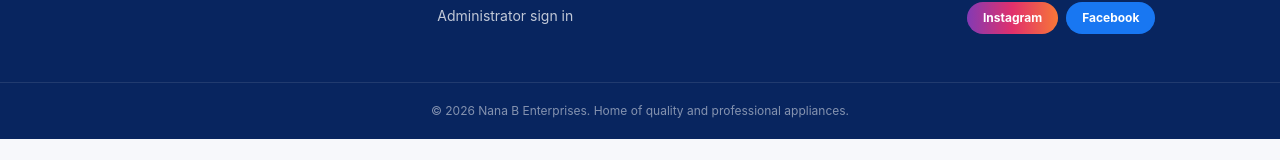
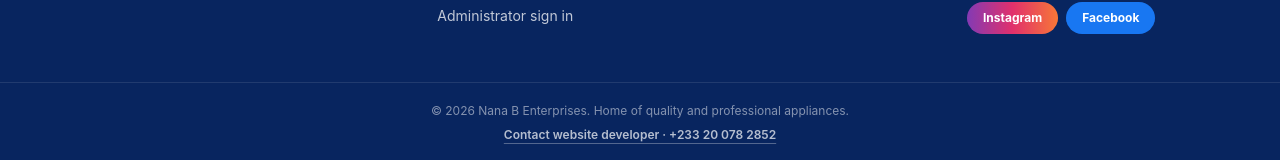
Before and after one commit to BlackDarkCloud/NANA-B-ENTEPRISE, a Next.js app: page / in a window 1280 px wide. Shown: the part 2265-2425 px from the top of the page. Before the commit the page ends 2404 px from the top, so only its background shows below. Built offline with nearby package versions, Linux system fonts and the light colour scheme; no server answers; the database is empty.

Commit message:
add developer contact to site footer

```diff
--- a/components/Footer.tsx
+++ b/components/Footer.tsx
@@ -40,7 +40,17 @@ export default function Footer() {
           </div>
         </div>
       </div>
-      <div className="border-t border-white/10 py-5 text-center text-xs text-white/50">© {new Date().getFullYear()} Nana B Enterprises. Home of quality and professional appliances.</div>
+      <div className="border-t border-white/10 py-5 text-center text-xs text-white/50">
+        <p>© {new Date().getFullYear()} Nana B Enterprises. Home of quality and professional appliances.</p>
+        <a
+          href="https://wa.me/233200782852"
+          target="_blank"
+          rel="noopener noreferrer"
+          className="mt-2 inline-flex font-semibold text-white/70 underline decoration-white/30 underline-offset-4 transition hover:text-white"
+        >
+          Contact website developer · +233 20 078 2852
+        </a>
+      </div>
     </footer>
   );
 }
```
